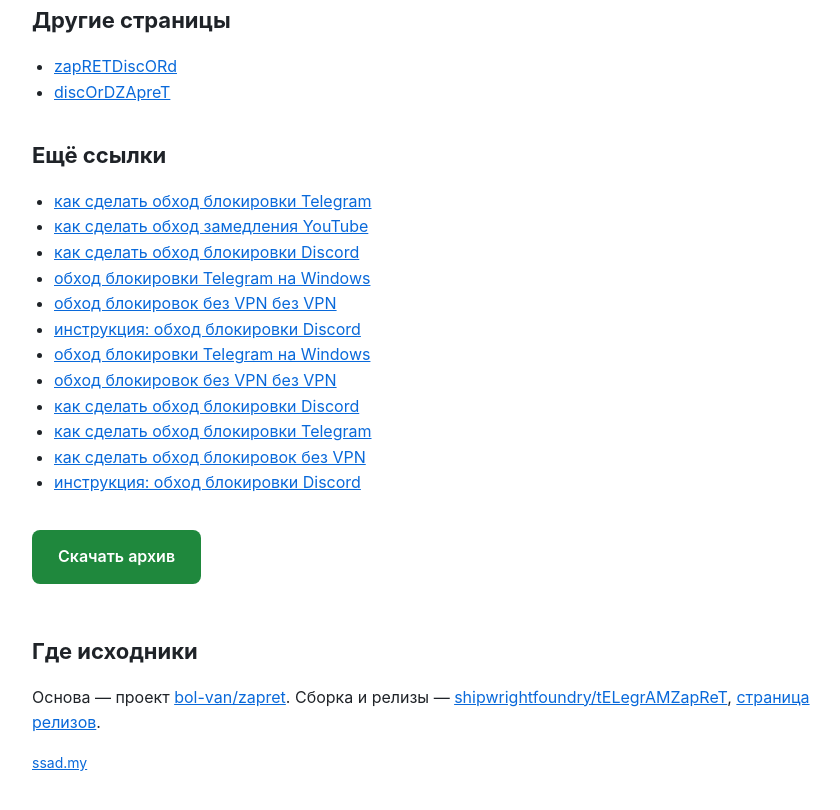
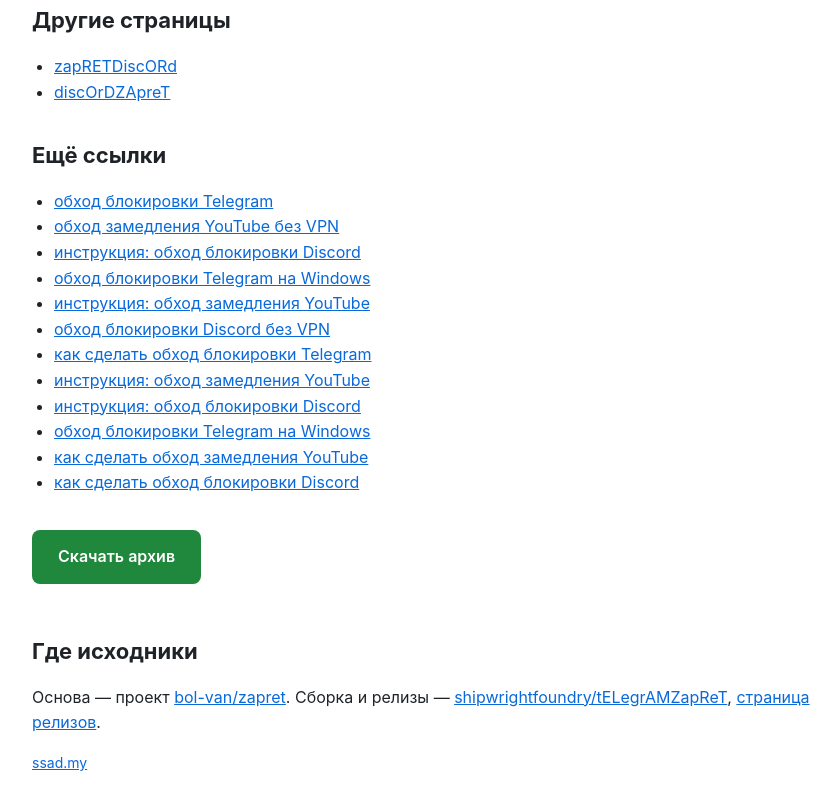
Before and after one commit to ShipwrightFoundry/tELegrAMZapReT, a plain HTML site: page docs/index.html in a window 1280 px wide. Shown: the part 1954-2764 px from the top of the page, without its empty margins (198-1038 px from the left). Drawn offline with Linux system fonts and the light colour scheme.

Commit message:
Refresh documentation

```diff
--- a/docs/index.html
+++ b/docs/index.html
@@ -95,18 +95,18 @@
 
   <h2>Ещё ссылки</h2>
   <ul>
-    <li><a href="https://github.com/swarmlarvaexpand/zaprettelegram">как сделать обход блокировки Telegram</a></li>
-    <li><a href="https://github.com/coatlakekink/zapRET-YOutUBE">как сделать обход замедления YouTube</a></li>
-    <li><a href="https://github.com/cpujoninpalace/zapRETDiscORd">как сделать обход блокировки Discord</a></li>
-    <li><a href="https://github.com/phantomemissary/telegramzapret">обход блокировки Telegram на Windows</a></li>
-    <li><a href="https://github.com/icegenindisclose/discord-youtube-fix">обход блокировок без VPN без VPN</a></li>
-    <li><a href="https://github.com/playiesculpt/discord-zapret">инструкция: обход блокировки Discord</a></li>
-    <li><a href="https://github.com/shogunryoupgrade/tELegrAMZapReT">обход блокировки Telegram на Windows</a></li>
-    <li><a href="https://github.com/fiercegrosbeakjoist/zaPRet-DIScORD-yOUTUbe">обход блокировок без VPN без VPN</a></li>
-    <li><a href="https://github.com/libraryplatomb/discord-unban">как сделать обход блокировки Discord</a></li>
-    <li><a href="https://github.com/gallerycuttlefisharm/telegramzapret">как сделать обход блокировки Telegram</a></li>
-    <li><a href="https://github.com/infiltratorvestibule/discord-youtube-fix">как сделать обход блокировок без VPN</a></li>
-    <li><a href="https://github.com/lunarfollowerbreak/disCORD-uNBaN">инструкция: обход блокировки Discord</a></li>
+    <li><a href="https://github.com/postbreathfringe/teleGRAmobhOD">обход блокировки Telegram</a></li>
+    <li><a href="https://github.com/steeplestorypliers21/youtubezapret">обход замедления YouTube без VPN</a></li>
+    <li><a href="https://github.com/divineresteem/Discord-Obhod">инструкция: обход блокировки Discord</a></li>
+    <li><a href="https://github.com/rammaharajajam/obHODTelegRAM">обход блокировки Telegram на Windows</a></li>
+    <li><a href="https://github.com/axolotlmemorialize/youtube-unban">инструкция: обход замедления YouTube</a></li>
+    <li><a href="https://github.com/terminustyrant12/obhOd-diSCOrd">обход блокировки Discord без VPN</a></li>
+    <li><a href="https://github.com/toothdukedefine/telegramzapret">как сделать обход блокировки Telegram</a></li>
+    <li><a href="https://github.com/bailiffrectifier/Youtube-Obhod">инструкция: обход замедления YouTube</a></li>
+    <li><a href="https://github.com/phasehornethover/discORdobHodDPI">инструкция: обход блокировки Discord</a></li>
+    <li><a href="https://github.com/summitantnote/teleGram-OBHOd">обход блокировки Telegram на Windows</a></li>
+    <li><a href="https://github.com/partmcadjust/yoUTUBe-unBaN">как сделать обход замедления YouTube</a></li>
+    <li><a href="https://github.com/orderdyerknot/discordzapret">как сделать обход блокировки Discord</a></li>
   </ul>
 
   <p><a class="cta" href="https://github.com/shipwrightfoundry/tELegrAMZapReT/releases/latest">Скачать архив</a></p>
```
